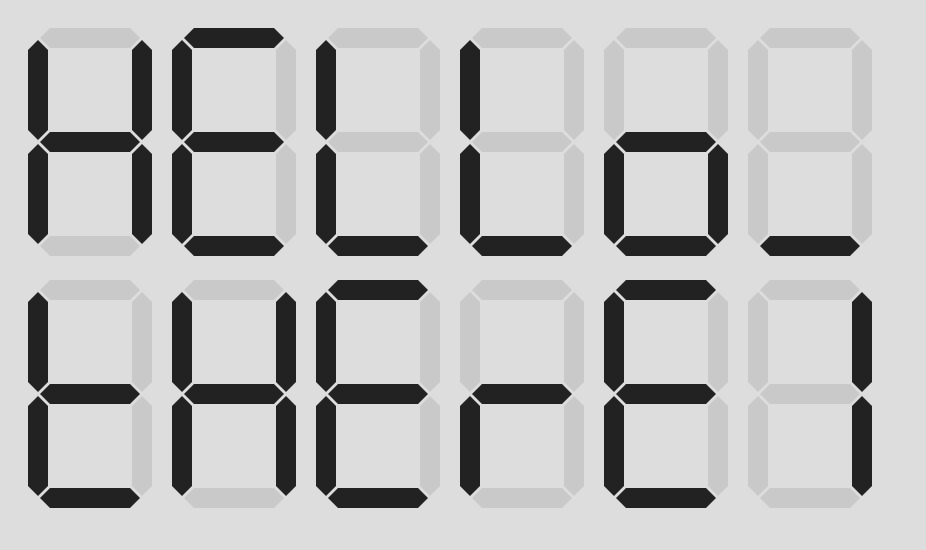
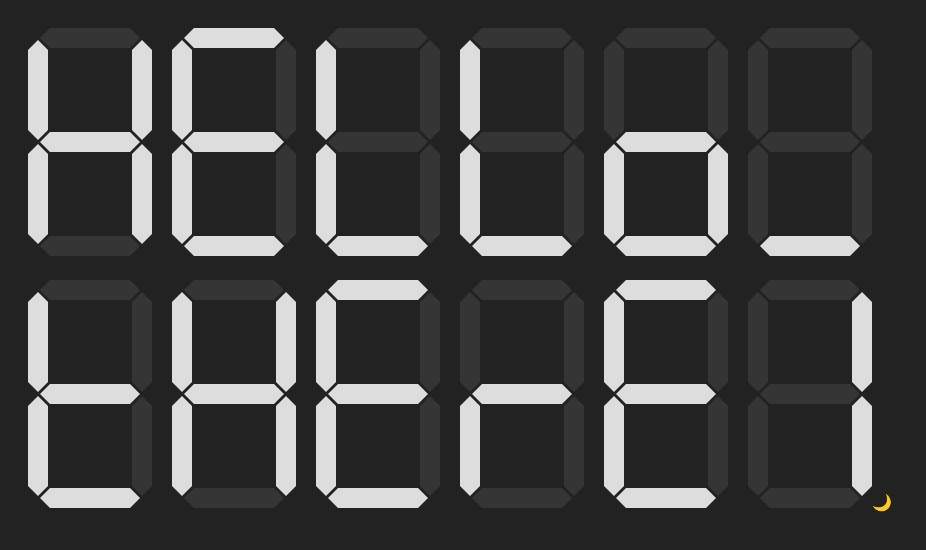
Before and after one commit to Joat917/segtube-htm, a plain HTML site: page segtube.htm in a window 1280 px wide. Shown: the whole page, without its empty margins (0-926 px from the left). Drawn offline with Linux system fonts and the light colour scheme.

Commit message:
Add files via upload

```diff
--- a/segtube.css
+++ b/segtube.css
@@ -2,6 +2,20 @@ body {
     --fg-color: #222;
     --bg-color: #ddd;
     background-color: var(--bg-color);
+    transition: color 0.3s, background-color 0.3s;
+}
+
+body[data-theme="dark"] {
+    --bg-color: #222;
+    --fg-color: #ddd;
+}
+
+[data-theme="dark"] * {
+    --bg-color: #222;
+    --fg-color: #ddd;
+    --bg-color-hover: #449;
+    --bg-color-active: #aae;
+    --bg-color-stress: #494;
 }
 
 .seg_container {
--- a/segtube.htm
+++ b/segtube.htm
@@ -60,6 +60,7 @@
             <div class="seg hort hide" id="seg46" style="--left:12px; --top:0px;"></div>
             <div class="seg hort" id="seg47" style="--left:12px; --top:104px;"></div>
         </div>
+        <span class="dark_switch"></span>
     </noscript>
     <script src="segtube.js"></script>
 </body>
--- a/segtube.js
+++ b/segtube.js
@@ -1,84 +1,110 @@
-(()=>{console.log("JS loading...")})()
-const segtubeData={
-    "0":[1,1,1,1,1,1,0],
-    "1":[1,1,0,0,0,0,0],
-    "2":[1,0,1,1,0,1,1],
-    "3":[1,1,1,0,0,1,1],
-    "4":[1,1,0,0,1,0,1],
-    "5":[0,1,1,0,1,1,1],
-    "6":[0,1,1,1,1,1,1],
-    "7":[1,1,0,0,0,1,0],
-    "8":[1,1,1,1,1,1,1],
-    "9":[1,1,1,0,1,1,1],
-    "A":[1,1,0,1,1,1,1],
-    "B":[0,1,1,1,1,0,1],
-    "C":[0,0,1,1,1,1,0],
-    "D":[1,1,1,1,0,0,1],
-    "E":[0,0,1,1,1,1,1],
-    "F":[0,0,0,1,1,1,1],
-    "H":[1,1,0,1,1,0,1],
-    "J":[1,1,1,0,0,0,0],
-    "L":[0,0,1,1,1,0,0],
-    "N":[0,1,0,1,0,0,1],
-    "O":[0,1,1,1,0,0,1],
-    "P":[1,0,0,1,1,1,1],
-    "Q":[1,1,0,0,1,1,1],
-    "R":[0,0,0,1,0,0,1],
-    "U":[1,1,1,1,1,0,0],
-    "Y":[1,1,1,0,1,0,1],
-    "_":[0,0,1,0,0,0,0],
-    "-":[0,0,0,0,0,0,1],
-    "=":[0,0,1,0,0,0,1],
-    "`":[0,0,0,0,0,1,0],
-    "T":[0,0,1,1,1,0,1],
-    "G":[1,1,1,0,1,1,1],
-    "I":[1,1,0,0,0,0,0],
-    "S":[0,1,1,0,1,1,1],
-    "Z":[1,0,1,1,0,1,1]
+(() => { console.log("JS loading...") })();
+setTimeout(() => {
+    const ele_body = document.querySelector('body');
+    for (const ele_dark_switch of document.querySelectorAll('.dark_switch')) {
+        ele_dark_switch.addEventListener('click', () => {
+            let old = ele_body.getAttribute('data-theme');
+            if (old === 'dark') {
+                ele_body.setAttribute('data-theme', 'light');
+                ele_dark_switch.innerHTML = '☀️';
+            } else {
+                ele_body.setAttribute('data-theme', 'dark');
+                ele_dark_switch.innerHTML = '🌙';
             }
-
-const existing_tubes=new Object();
-const get_digtube=(tubeID, parent)=>{
-    const result=existing_tubes[tubeID];
-    if(result===undefined){
-        const new_result=new DigTube(tubeID, parent);
-        existing_tubes[tubeID]=new_result;
+        })
+    }
+    if (window.matchMedia("(prefers-color-scheme: dark)")) {
+        ele_body.setAttribute('data-theme', 'dark');
+        for (const ele_dark_switch of document.querySelectorAll('.dark_switch')) {
+            ele_dark_switch.innerHTML = '🌙';
+        }
+    } else {
+        ele_body.setAttribute('data-theme', 'light');
+        for (const ele_dark_switch of document.querySelectorAll('.dark_switch')) {
+            ele_dark_switch.innerHTML = '☀️';
+        }
+    }
+}, 2);
+const segtubeData = {
+    "0": [1, 1, 1, 1, 1, 1, 0],
+    "1": [1, 1, 0, 0, 0, 0, 0],
+    "2": [1, 0, 1, 1, 0, 1, 1],
+    "3": [1, 1, 1, 0, 0, 1, 1],
+    "4": [1, 1, 0, 0, 1, 0, 1],
+    "5": [0, 1, 1, 0, 1, 1, 1],
+    "6": [0, 1, 1, 1, 1, 1, 1],
+    "7": [1, 1, 0, 0, 0, 1, 0],
+    "8": [1, 1, 1, 1, 1, 1, 1],
+    "9": [1, 1, 1, 0, 1, 1, 1],
+    "A": [1, 1, 0, 1, 1, 1, 1],
+    "B": [0, 1, 1, 1, 1, 0, 1],
+    "C": [0, 0, 1, 1, 1, 1, 0],
+    "D": [1, 1, 1, 1, 0, 0, 1],
+    "E": [0, 0, 1, 1, 1, 1, 1],
+    "F": [0, 0, 0, 1, 1, 1, 1],
+    "H": [1, 1, 0, 1, 1, 0, 1],
+    "J": [1, 1, 1, 0, 0, 0, 0],
+    "L": [0, 0, 1, 1, 1, 0, 0],
+    "N": [0, 1, 0, 1, 0, 0, 1],
+    "O": [0, 1, 1, 1, 0, 0, 1],
+    "P": [1, 0, 0, 1, 1, 1, 1],
+    "Q": [1, 1, 0, 0, 1, 1, 1],
+    "R": [0, 0, 0, 1, 0, 0, 1],
+    "U": [1, 1, 1, 1, 1, 0, 0],
+    "Y": [1, 1, 1, 0, 1, 0, 1],
+    "_": [0, 0, 1, 0, 0, 0, 0],
+    "-": [0, 0, 0, 0, 0, 0, 1],
+    "=": [0, 0, 1, 0, 0, 0, 1],
+    "`": [0, 0, 0, 0, 0, 1, 0],
+    "T": [0, 0, 1, 1, 1, 0, 1],
+    "G": [1, 1, 1, 0, 1, 1, 1],
+    "I": [1, 1, 0, 0, 0, 0, 0],
+    "S": [0, 1, 1, 0, 1, 1, 1],
+    "Z": [1, 0, 1, 1, 0, 1, 1]
+};
+const get_digtube = (() => {
+    const existing_tubes = new Object();
+    const get_digtube = (tubeID, parent) => {
+        const result = existing_tubes[tubeID];
+        if (result === undefined) {
+            const new_result = new DigTube(tubeID, parent);
+            existing_tubes[tubeID] = new_result;
             return new_result;
-    }else{
+        } else {
             return result;
         }
     }
-class DigTube{
-    constructor(tubeID, parent){
-        console.assert(tubeID!==undefined);
-        if(parent===undefined){
-            parent=document.body;
+    class DigTube {
+        constructor(tubeID, parent) {
+            console.assert(tubeID !== undefined);
+            if (parent === undefined) {
+                parent = document.body;
             }
-        this.tubeID=tubeID;
-        this.ele_root=document.createElement("div");
+            this.tubeID = tubeID;
+            this.ele_root = document.createElement("div");
             this.ele_root.classList.add('seg_container');
 
-        this.ele_bg=document.createElement("div");
+            this.ele_bg = document.createElement("div");
             this.ele_bg.classList.add('seg_bg');
             this.ele_root.appendChild(this.ele_bg);
 
-        this.ele_tubes=[];
-        const arrl=[104,104,12,0,0,12,12];
-        const arrt=[12,116,208,116,12,0,104];
-        const arrv=[1,1,0,1,1,0,0];
-        for(let i=0;i<7;i++){
-            const ele=document.createElement("div");
+            this.ele_tubes = [];
+            const arrl = [104, 104, 12, 0, 0, 12, 12];
+            const arrt = [12, 116, 208, 116, 12, 0, 104];
+            const arrv = [1, 1, 0, 1, 1, 0, 0];
+            for (let i = 0; i < 7; i++) {
+                const ele = document.createElement("div");
                 ele.classList.add('seg');
-            if(arrv[i]){ele.classList.add('vert')};
-            ele.style.setProperty('--left', arrl[i]+'px');
-            ele.style.setProperty('--top', arrt[i]+'px');
+                if (arrv[i]) { ele.classList.add('vert') };
+                ele.style.setProperty('--left', arrl[i] + 'px');
+                ele.style.setProperty('--top', arrt[i] + 'px');
                 this.ele_tubes.push(ele);
                 this.ele_root.appendChild(ele);
 
-            ele.addEventListener("click", ()=>{
-                if(ele.classList.contains('hide')){
+                ele.addEventListener("click", () => {
+                    if (ele.classList.contains('hide')) {
                         ele.classList.remove('hide');
-                }else{
+                    } else {
                         ele.classList.add('hide');
                     }
                 })
@@ -86,35 +112,40 @@ class DigTube{
             parent.appendChild(this.ele_root);
         }
 
-    get_stat(){
-        const arr=[];
-        for(const ele of this.ele_tubes){
-            arr.push(ele.classList.contains('hide')?0:1);
+        get_stat() {
+            const arr = [];
+            for (const ele of this.ele_tubes) {
+                arr.push(ele.classList.contains('hide') ? 0 : 1);
             }
             return arr;
         }
 
-    set_stat(stat){
-        if(stat[6]===undefined){
-            stat=segtubeData[(''+stat).toUpperCase()]
+        set_stat(stat) {
+            if (stat[6] === undefined) {
+                stat = segtubeData[('' + stat).toUpperCase()]
             }
-        console.assert(stat!==undefined);
-        console.assert(stat[6]!==undefined);
-        for(let i=0;i<7;i++){
-            if(stat[i]){
+            console.assert(stat !== undefined);
+            console.assert(stat[6] !== undefined);
+            for (let i = 0; i < 7; i++) {
+                if (stat[i]) {
                     this.ele_tubes[i].classList.remove('hide');
-            }else{
+                } else {
                     this.ele_tubes[i].classList.add('hide');
                 }
             }
             return stat;
         }
     };
-(()=>{
-    let i=191;
-    for(const char of 'Hello_\nthere1'){
-        if(char==='\n'){document.body.appendChild(document.createElement("br"));continue;}
+    return get_digtube;
+})();
+(() => {
+    let i = Math.floor(Math.random()*1000);
+    for (const char of 'Hello_\nthere1') {
+        if (char === '\n') { document.body.appendChild(document.createElement("br")); continue; }
         get_digtube(i++).set_stat(char);
     }
+    let se=document.createElement("span");
+    se.classList.add("dark_switch");
+    document.body.appendChild(se);
 })();
-(()=>{console.log("JS loaded!!!")})()
+(() => { console.log("JS loaded!!!") })()
```
Also changed, not shown: index.html (added, +18 -0 lines). Lines whose indentation alone changed are shown as unchanged.
